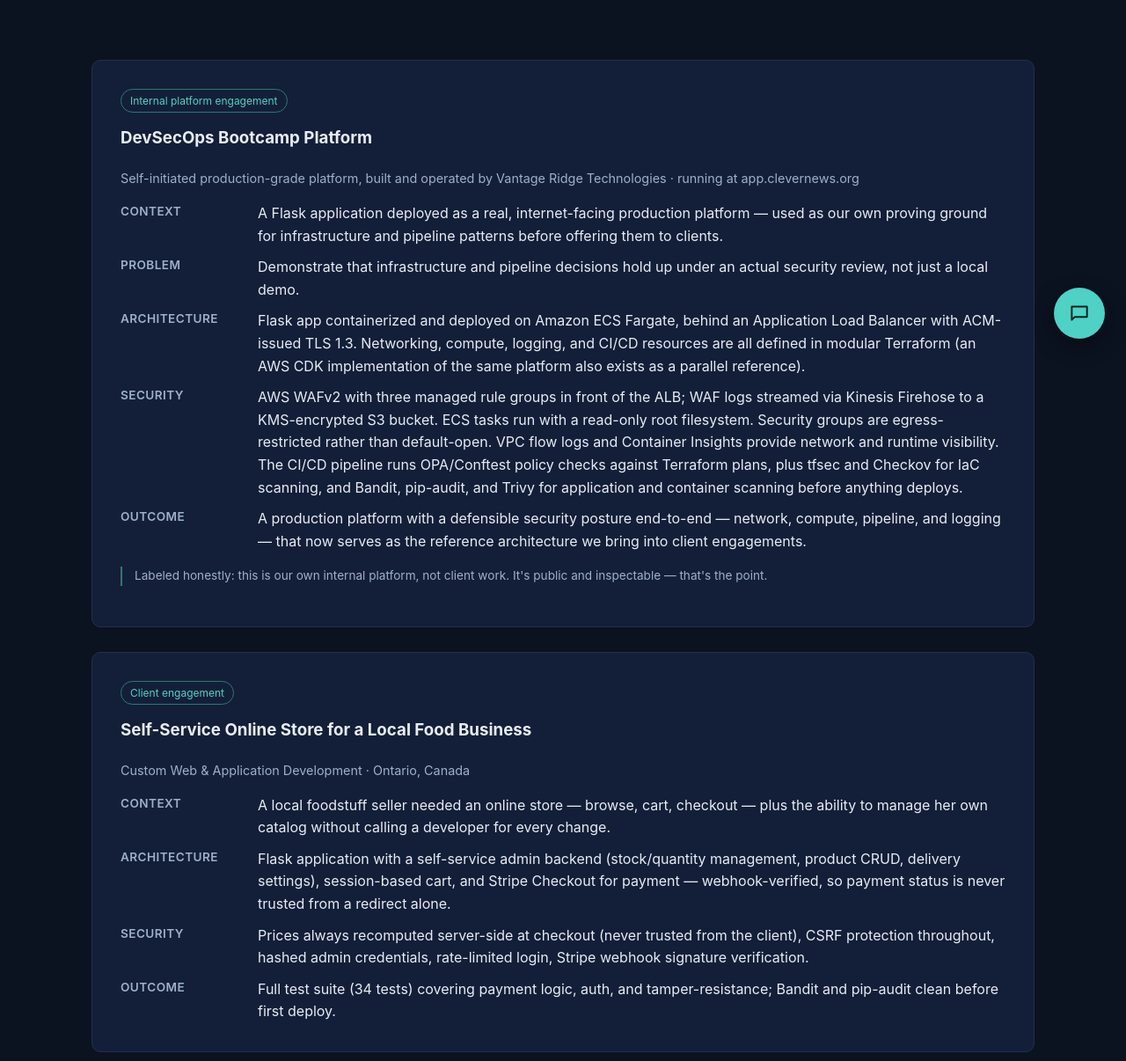
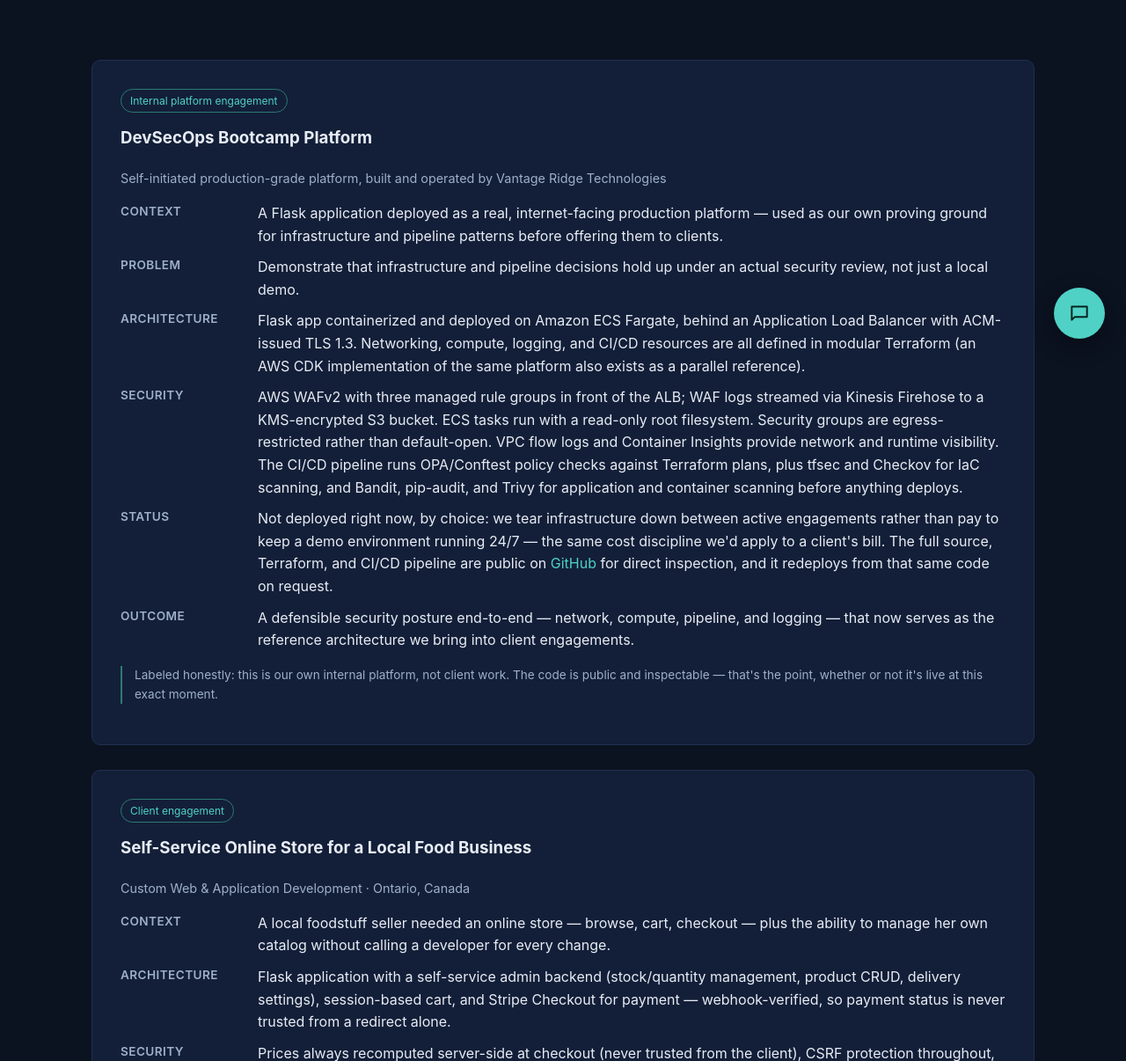
Before and after one commit to vantageridgetech/website, a Flask app: page /case-studies in a window 1280 px wide. Shown: the part 391-1597 px from the top of the page at 88% size. Run offline with Flask 3, Linux system fonts and the light colour scheme.

Commit message:
Fix case study claims to survive infra being torn down
The bootcamp case study linked to app.clevernews.org and the homepage
claimed every case study links to a "real, running system" - both
went stale once that infra was intentionally torn down between
engagements. Reframed as a deliberate cost-discipline choice (tear
down when not in active use) with the public GitHub repo as the
verifiable evidence instead of a live link that can silently break.

Co-Authored-By: Claude Sonnet 5 <noreply@anthropic.com>

```diff
--- a/app/templates/case-studies.html
+++ b/app/templates/case-studies.html
@@ -19,7 +19,7 @@
       <div class="case-study">
         <span class="tag">Internal platform engagement</span>
         <h3>DevSecOps Bootcamp Platform</h3>
-        <div class="meta">Self-initiated production-grade platform, built and operated by Vantage Ridge Technologies · running at app.clevernews.org</div>
+        <div class="meta">Self-initiated production-grade platform, built and operated by Vantage Ridge Technologies</div>
 
         <dl>
           <dt>Context</dt>
@@ -47,17 +47,28 @@
             container scanning before anything deploys.
           </dd>
 
+          <dt>Status</dt>
+          <dd>
+            Not deployed right now, by choice: we tear infrastructure down between active
+            engagements rather than pay to keep a demo environment running 24/7 — the same
+            cost discipline we'd apply to a client's bill. The full source, Terraform, and
+            CI/CD pipeline are public on
+            <a href="https://github.com/vantageridgetech/devsecops-bootcamp" target="_blank" rel="noopener">GitHub</a>
+            for direct inspection, and it redeploys from that same code on request.
+          </dd>
+
           <dt>Outcome</dt>
           <dd>
-            A production platform with a defensible security posture end-to-end — network,
-            compute, pipeline, and logging — that now serves as the reference architecture we
-            bring into client engagements.
+            A defensible security posture end-to-end — network, compute, pipeline, and
+            logging — that now serves as the reference architecture we bring into client
+            engagements.
           </dd>
         </dl>
 
         <p class="honesty-note">
-          Labeled honestly: this is our own internal platform, not client work. It's public and
-          inspectable — that's the point.
+          Labeled honestly: this is our own internal platform, not client work. The code is
+          public and inspectable — that's the point, whether or not it's live at this exact
+          moment.
         </p>
       </div>
 
--- a/app/templates/index.html
+++ b/app/templates/index.html
@@ -46,8 +46,10 @@
         <div class="card">
           <span class="tag">Built, not borrowed</span>
           <p class="text-dim-block">
-            Every case study links to a real, running system with a security posture you can
-            inspect: WAF, TLS, IAM least-privilege, scanned dependencies, logged and monitored.
+            Every case study links to real, public source and infrastructure code you can
+            inspect: WAF, TLS, IAM least-privilege, scanned dependencies, logged and
+            monitored. Live when it's earning its keep, torn down when it isn't — the same
+            cost discipline we'd bring to yours.
           </p>
         </div>
         <div class="card">
```
